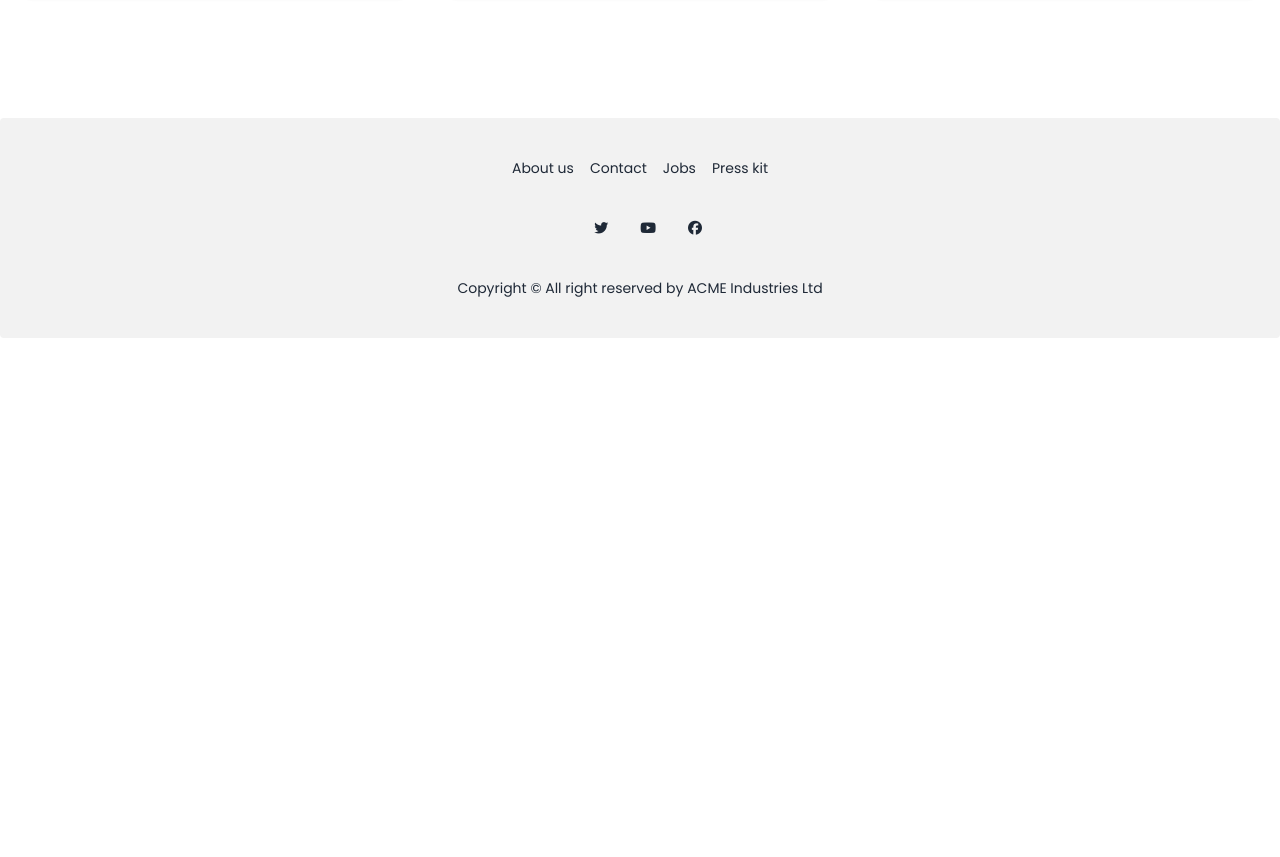
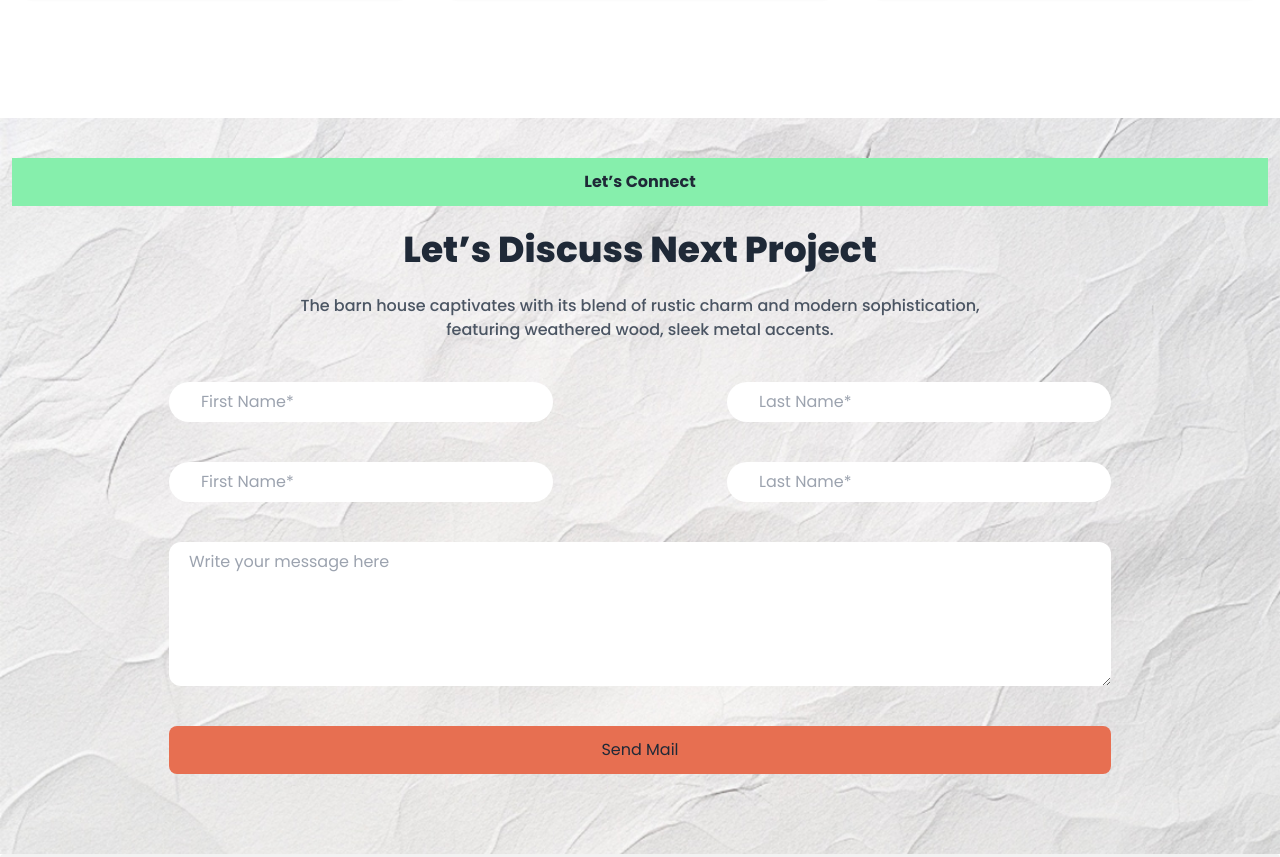
Before and after one commit to minazul01/biker-zone, a plain HTML site: page index.html in a window 1280 px wide. Shown: the part 2161-3018 px from the top of the page. Before the commit the page ends 2499 px from the top, so only its background shows below. Drawn offline with nearby package versions, Linux system fonts and the light colour scheme.

Commit message:
another section complete

```diff
--- a/index.html
+++ b/index.html
@@ -30,7 +30,12 @@
       background-size: cover;
     }
 
-    .me {}
+    .bg{
+      background-image: url('./images/others/bg.jpg');
+      background-position: center;
+      background-repeat: no-repeat;
+      background-size: cover;
+    }
   </style>
   <script>
     tailwind.config = {
@@ -324,6 +329,32 @@
 
       </div>
     </section>
+    <!-- connect section -->
+     <section class=" pt-10 px-3 bg">
+           <div class="container mx-auto pb-20">
+               <div class="text-center space-y-6">
+                   <h5 class="text-base font-bold p-3 bg-green-300 hover:bg-gray-500 cursor-pointer">Let’s Connect</h5>
+                   <h1 class="text-4xl font-extrabold">Let’s Discuss Next Project</h1>
+                   <p class="text-base font-medium text-gray-600">The barn house captivates with its blend of rustic charm and modern sophistication, <br> featuring weathered wood, sleek metal accents.</p>
+               </div>
+               <div class="w-3/4 mx-auto">
+                   <div class=" md:flex justify-between space-y-5 md:space-y-0 mt-10 text-center">
+                       <input class="outline-none rounded-3xl border-none bg-white md:w-96 w-80 pl-8" type="text" name="" id="" placeholder="First Name*">
+                       <input class="outline-none rounded-3xl border-none bg-white md:w-96 w-80 pl-8" type="text" name="" id="" placeholder="Last Name*">
+                   </div>
+                   <div class=" md:flex justify-between space-y-5 md:space-y-0 mt-10 text-center">
+                       <input class="outline-none rounded-3xl border-none bg-white md:w-96 w-80 pl-8" type="text" name="" id="" placeholder="First Name*">
+                       <input class="outline-none rounded-3xl border-none bg-white md:w-96 w-80 pl-8" type="text" name="" id="" placeholder="Last Name*">
+                   </div>
+                   <div class="h-36 w-full  mt-10">
+                       <textarea class="h-full w-full border-none outline-none rounded-xl pl-5 pt-2" name="" id="" placeholder="Write your message here"></textarea>
+                   </div>
+                   <div class="px-5 py-3 hover:bg-gray-500 cursor-pointer bg-primary_col rounded-lg mt-10">
+                      <button class="w-full mx-auto">Send Mail</button>
+                   </div>
+               </div>
+           </div>
+     </section>
   </main>
   <!-- footer starts here -->
   <footer class="footer footer-center bg-base-200 text-base-content rounded p-10">
```
Also changed, not shown: images/others/bg.jpg (added).
